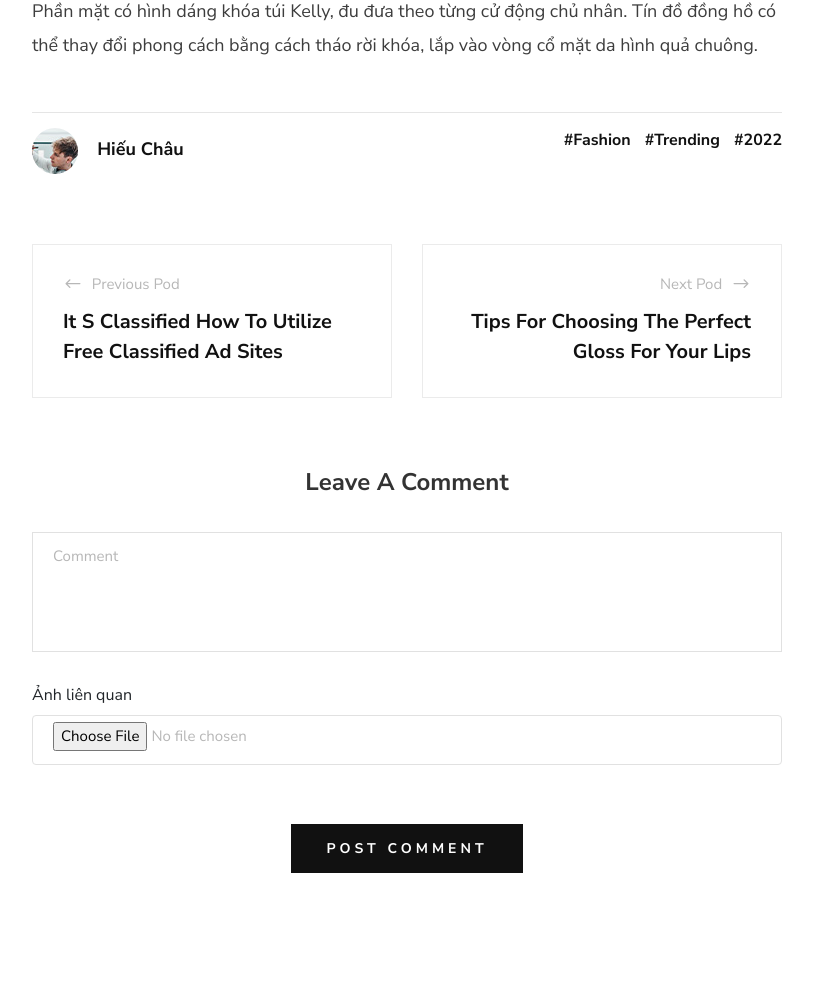
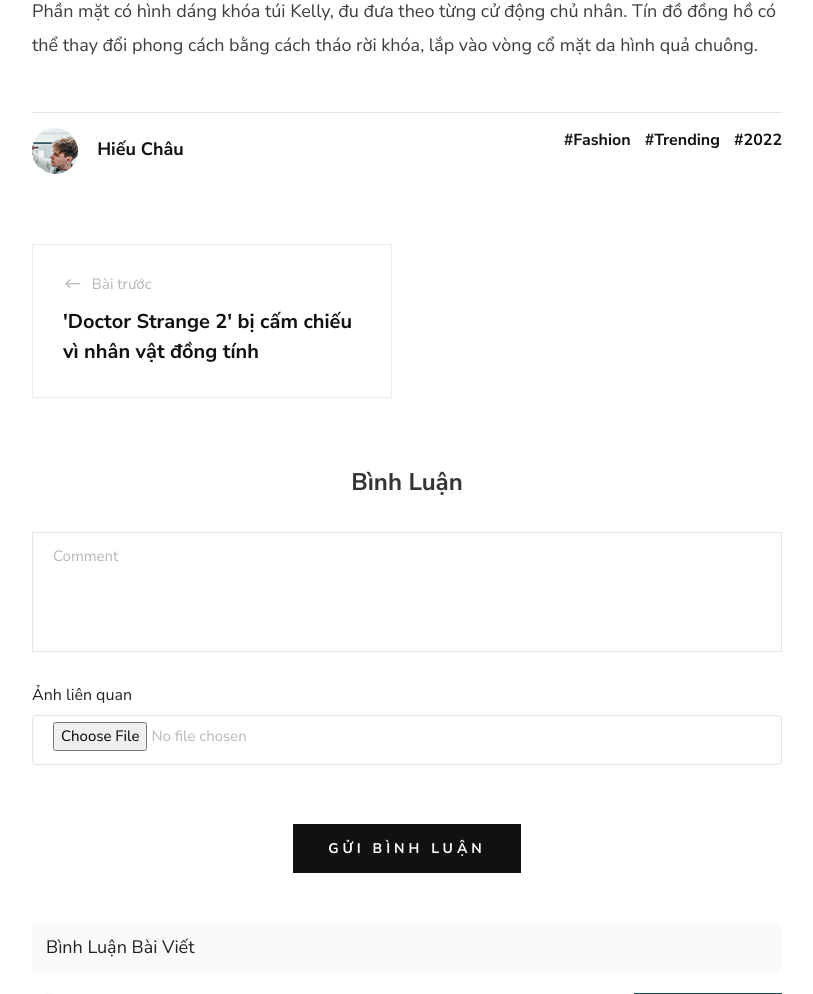
Before and after one commit to lephongplus2016/bk-fashion-shop-web-212, a PHP site: page /blog-details.php?id=21 in a window 1280 px wide. Shown: the part 2267-3261 px from the top of the page, without its empty margins (233-1046 px from the left). Run offline with PHP 8.4, Linux system fonts and the light colour scheme; data comes from the database, SQL or seed files in the repository; both versions use the stored data as it was after the commit; some libraries are stand-ins or nearby versions.

Commit message:
Fix bug x 3,14

```diff
--- a/admin/inc_admin/header.php
+++ b/admin/inc_admin/header.php
@@ -56,8 +56,7 @@
                 <li class="nav-item dropdown">
                     <a class="nav-link dropdown-toggle" id="navbarDropdown" href="#" role="button" data-bs-toggle="dropdown" aria-expanded="false"><i class="fas fa-user fa-fw"></i></a>
                     <ul class="dropdown-menu dropdown-menu-end" aria-labelledby="navbarDropdown">
-                        <li><a class="dropdown-item" href="#!">Settings</a></li>
-                        <li><a class="dropdown-item" href="#!">Activity Log</a></li>
+                        <li><a class="dropdown-item" href="../index.php">Trang chủ website</a></li>
                         <li><hr class="dropdown-divider" /></li>
                         <?php
 
--- a/blog-details.php
+++ b/blog-details.php
@@ -8,7 +8,6 @@ if($_SERVER['REQUEST_METHOD'] === 'POST' && isset($_POST['submit'])){
 
     $commentArticle->insert_commentArticle($_POST, $_FILES, $_GET["id"]);
 }
-
 ?>
 
 <?php include 'classes/article.php';
@@ -110,16 +109,30 @@ if($_SERVER['REQUEST_METHOD'] === 'POST' && isset($_POST['submit'])){
                         <div class="blog__details__btns">
                             <div class="row">
                                 <div class="col-lg-6 col-md-6 col-sm-6">
-                                    <a href="" class="blog__details__btns__item">
-                                        <p><span class="arrow_left"></span> Previous Pod</p>
-                                        <h5>It S Classified How To Utilize Free Classified Ad Sites</h5>
-                                    </a>
+                                    <?php
+                                    $article_previous = $article->getDetailsArticleById($id-1);
+                                    if ($article_previous != false){
+                                        $pre_art = $article_previous->fetch_assoc();
+                                        $p_title = vn_to_str($pre_art["title"]);
+                                    ?>
+                                        <a href="<?php echo $p_title.'-'.$pre_art["id"]?>" class="blog__details__btns__item">
+                                            <p><span class="arrow_left"></span> Bài trước</p>
+                                            <h5><?php echo $pre_art["title"];?></h5>
+                                        </a>
+                                    <?php } ?>
                                 </div>
                                 <div class="col-lg-6 col-md-6 col-sm-6">
-                                    <a href="" class="blog__details__btns__item blog__details__btns__item--next">
-                                        <p>Next Pod <span class="arrow_right"></span></p>
-                                        <h5>Tips For Choosing The Perfect Gloss For Your Lips</h5>
-                                    </a>
+                                    <?php
+                                    $article_next = $article->getDetailsArticleById($id+1);
+                                    if ($article_next != false){
+                                        $next_art = $article_next->fetch_assoc();
+                                        $n_title = vn_to_str($next_art["title"]);
+                                    ?>
+                                        <a href="<?php echo $n_title.'-'.$next_art["id"]?>" class="blog__details__btns__item blog__details__btns__item--next">
+                                            <p>Bài tiếp theo <span class="arrow_right"></span></p>
+                                            <h5><?php echo $next_art["title"];?></h5>
+                                        </a>
+                                    <?php } ?>
                                 </div>
                             </div>
                         </div>
@@ -153,7 +166,7 @@ if($_SERVER['REQUEST_METHOD'] === 'POST' && isset($_POST['submit'])){
 </script>
 
                         <div class="blog__details__comment">
-                            <h4>Leave A Comment</h4>
+                            <h4>Bình Luận</h4>
                             <form action="" method = "POST" enctype="multipart/form-data" name="cmtForm" onsubmit="return validate_cmt();">
                                 <div class="row">
                                     <div class="col-lg-12">
@@ -175,12 +188,12 @@ if($_SERVER['REQUEST_METHOD'] === 'POST' && isset($_POST['submit'])){
                                 <?php
                                     $login_check = Session::get('user_login');
                                     if($login_check == true){
-                                        echo '<button type="submit" class="site-btn" name = "submit">Post Comment</button>';
+                                        echo '<button type="submit" class="site-btn" name = "submit">Gửi Bình Luận</button>';
                                     }
                                     else {
                                         echo '<button type="button" class="site-btn" data-bs-toggle="modal" data-bs-target="#exampleModal">
-                                        Post Comment
-                                      </button>';
+                                        Gửi Bình Luận
+                                        </button>';
                                         }
                                     ?>
                                 </div>
@@ -229,19 +242,22 @@ if($_SERVER['REQUEST_METHOD'] === 'POST' && isset($_POST['submit'])){
                     html += item.name;
                     html += '<p class="date-commented">Vào lúc:'+item.datetime+'</p>';
                     html += '<p class="content-commented">'+item.content+'</p>';
-                    html += '<button class = "container-btn-ellip"><i class="fa fa-ellipsis-v"></i></button>';
-                    html += '<div class="att-comment">';
                     <?php
                         $isAdmin = Session::get('user_role');
                         $userId = Session::get('user_id');
+                        if ($userId != "") {
                     ?>
+                    html += '<button class = "container-btn-ellip"><i class="fa fa-ellipsis-v"></i></button>';
+                    html += '<div class="att-comment">';
                     if ('<?php echo $isAdmin;?>' == 'admin' || <?php echo $userId;?> == item.userId) {
                         html += '<a onclick="delete_comment('+item.commentId+');">Xóa</a>';
                     }
                     else {
                         html += '<a href="">Báo cáo</a>';
                     }
-                    html += '</div></div>';
+                    html += '</div>';
+                    <?php } ?>
+                    html += '</div>';
                     if(item.image != ""){
                         html += '<div class="img-commented">';
                         html += '<img src="img/commentArticle/'+item.image+'" alt="">';
--- a/classes/cart.php
+++ b/classes/cart.php
@@ -274,19 +274,16 @@ class cart
 				$user_id = $user_id;
 				$note = $data['note'];
 				$paymentType = $data['payment'];
-					$query_order = "INSERT INTO tbl_order(productId,productName,quantity,price,image,userId,size,note,paymentType) VALUES('$productid','$productName','$quantity','$price','$image','$user_id','$size','$note','$paymentType')";
+				$query_order = "INSERT INTO tbl_order(productId,productName,quantity,price,image,userId,size,note,paymentType,status) VALUES('$productid','$productName','$quantity','$price','$image','$user_id','$size','$note','$paymentType', '0')";
 				$insert_order = $this->db->insert($query_order);
 			}
 		}
+	}
 
-
-		}
 	public function del_all_data_cart(){
 		$user_id = Session::get('user_id');
 		$query = "DELETE FROM tbl_cart WHERE userId = '$user_id'";
-		$result = $this->db->delete($query);
-
-
+		return $this->db->delete($query);
 	}
 
 	public function get_cart_ordered($user_id){
--- a/inc/header.php
+++ b/inc/header.php
@@ -69,33 +69,6 @@
 
     <!-- Header Section Begin -->
     <header class="header">
-        <!-- <div class="header__top">
-            <div class="container">
-                <div class="row">
-                    <div class="col-lg-6 col-md-7">
-                        <div class="header__top__left">
-                            <p>Free shipping, 30-day return or refund guarantee.</p>
-                        </div>
-                    </div>
-                    <div class="col-lg-6 col-md-5">
-                        <div class="header__top__right">
-                            <div class="header__top__links">
-                                <a href="#">Sign in</a>
-                                <a href="#">FAQs</a>
-                            </div>
-                            <div class="header__top__hover">
-                                <span>Usd <i class="arrow_carrot-down"></i></span>
-                                <ul>
-                                    <li>USD</li>
-                                    <li>EUR</li>
-                                    <li>USD</li>
-                                </ul>
-                            </div>
-                        </div>
-                    </div>
-                </div>
-            </div>
-        </div> -->
         <div class="container">
             <div class="row">
                 <div class="col-lg-3 col-md-3"> <!-- 25%-->
@@ -163,7 +136,7 @@
                             // dùng biến login_check ở session để lưu có đăng nhập chưa
                             $login_check = Session::get('user_login');
                             if($login_check==false){
-                                echo '<a href="login.php" class="btn btn-info">Login</a>';
+                                echo '<a href="login.php" class="btn btn-info">Đăng nhập</a>';
                             }else{
                                 ?>
                                 <div class="btn-group">
@@ -181,7 +154,7 @@
                                         }
                                     ?>
                                     <div class="dropdown-divider"></div>
-                                    <a class="dropdown-item" href="?user_id=<?php echo Session::get('user_id')?>">Đăng xuất</a>
+                                    <a class="dropdown-item" onclick="$.getScript('logout.php?user_id=<?php echo Session::get('user_id')?>');">Đăng xuất</a>
                                 </div>
                                 </div>
                         <?php
--- a/lib/session.php
+++ b/lib/session.php
@@ -48,7 +48,8 @@ class Session{
 // buộc phải login để vào những site nào có checkSession->
 public static function destroy(){
    session_destroy();
-     header("Location:login.php");
+   //header("Location:login.php");
 }
+
 }
 ?>
```
Also changed, not shown: checkout.php (+4 -7 lines), logout.php (added, +11 -0 lines), search.php (+4 -10 lines), database_code/business_introduction_db.sql. Lines whose indentation alone changed are shown as unchanged.
